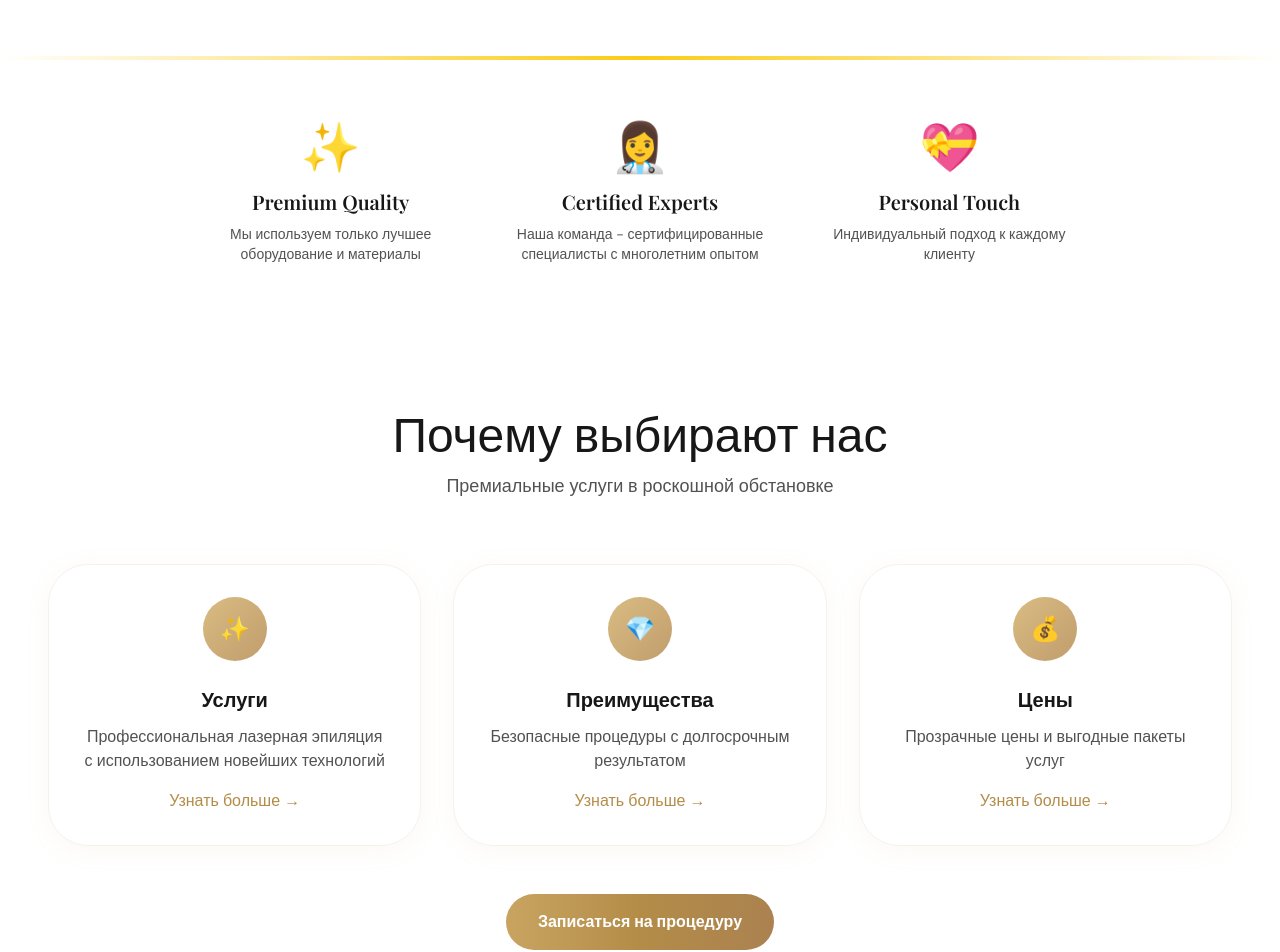
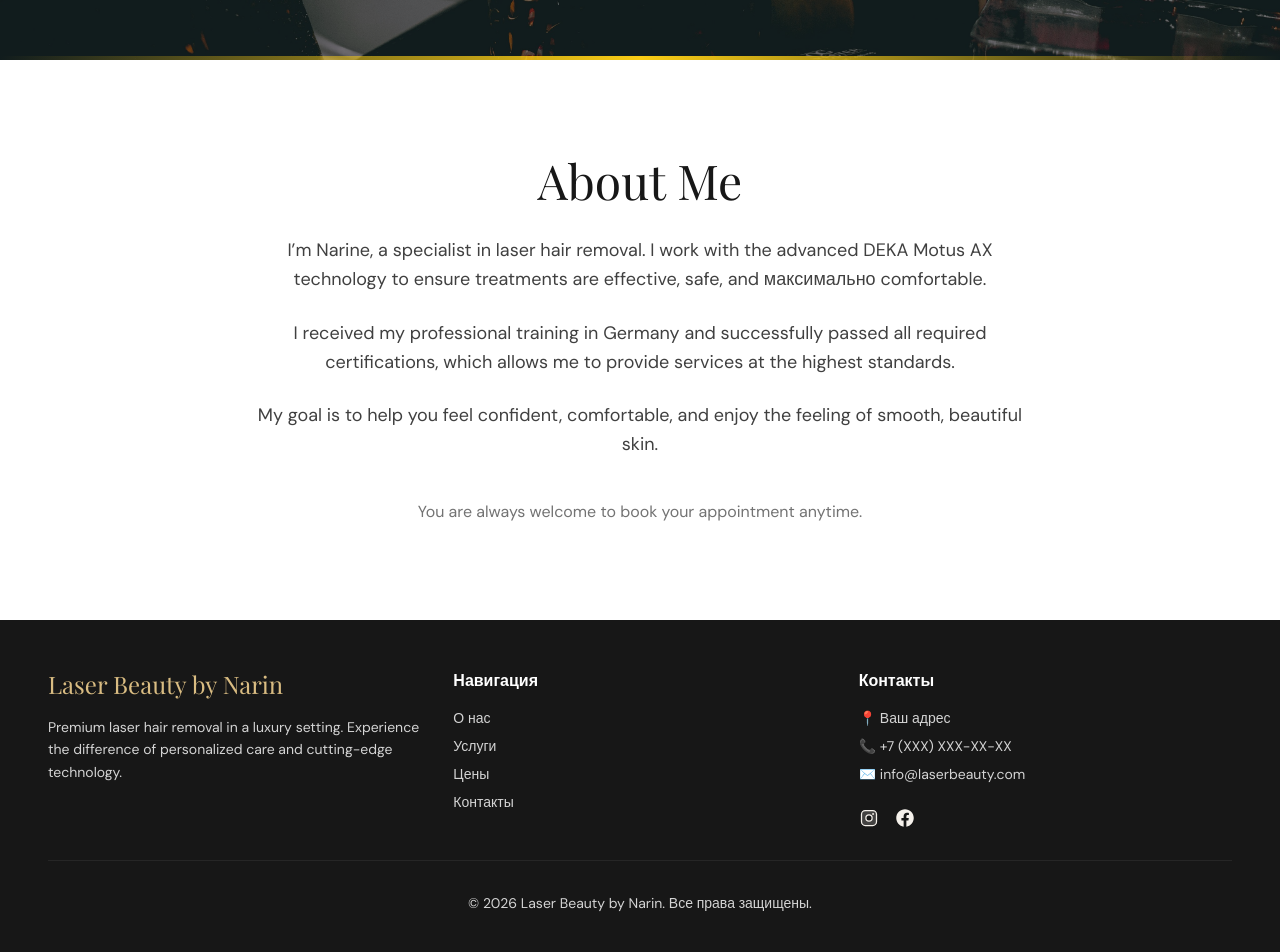
Before and after one commit to NastLen/laser-beauty-by-narin, a Next.js app: page / in a window 1280 px wide. Shown: the part 740-1692 px from the top of the page. Built offline with nearby package versions, Linux system fonts and the light colour scheme.

Commit message:
"about me" section + background image

```diff
--- a/app/page.tsx
+++ b/app/page.tsx
@@ -6,114 +6,34 @@ export default function Home() {
     <main className="min-h-screen bg-white">
       <Hero />
 
-      {/* Trust Indicators */}
-      <section className="py-16 bg-white">
-        <div className="container-custom">
-          <div className="grid md:grid-cols-3 gap-8 max-w-4xl mx-auto">
-            <div className="text-center">
-              <div className="text-4xl md:text-5xl mb-4">✨</div>
-              <h3 className="text-xl font-serif font-semibold text-neutral-900 mb-2">
-                Premium Quality
-              </h3>
-              <p className="text-neutral-600 text-sm">
-                Мы используем только лучшее оборудование и материалы
-              </p>
-            </div>
-            <div className="text-center">
-              <div className="text-4xl md:text-5xl mb-4">👩‍⚕️</div>
-              <h3 className="text-xl font-serif font-semibold text-neutral-900 mb-2">
-                Certified Experts
-              </h3>
-              <p className="text-neutral-600 text-sm">
-                Наша команда - сертифицированные специалисты с многолетним
-                опытом
-              </p>
-            </div>
-            <div className="text-center">
-              <div className="text-4xl md:text-5xl mb-4">💝</div>
-              <h3 className="text-xl font-serif font-semibold text-neutral-900 mb-2">
-                Personal Touch
-              </h3>
-              <p className="text-neutral-600 text-sm">
-                Индивидуальный подход к каждому клиенту
-              </p>
-            </div>
-          </div>
-        </div>
-      </section>
+      {/* About Me */}
+      <section className="py-24 bg-white">
+        <div className="container-custom max-w-4xl mx-auto text-center">
+          <h2 className="text-4xl md:text-5xl font-serif font-light text-neutral-900 mb-8">
+            About Me
+          </h2>
 
-      {/* Quick Preview Sections */}
-      <section className="py-20 bg-white">
-        <div className="container-custom">
-          <div className="text-center mb-16">
-            <h2 className="text-4xl md:text-5xl font-serif font-light text-neutral-900 mb-4">
-              Почему выбирают нас
-            </h2>
-            <p className="text-lg text-neutral-600 max-w-2xl mx-auto">
-              Премиальные услуги в роскошной обстановке
+          <div className="space-y-6 text-neutral-700 text-lg leading-relaxed font-light">
+            <p>
+              I’m Narine, a specialist in laser hair removal. I work with the
+              advanced DEKA Motus AX technology to ensure treatments are
+              effective, safe, and максимально comfortable.
             </p>
-          </div>
 
-          <div className="grid md:grid-cols-3 gap-8">
-            <Link href="/services" className="group">
-              <div className="card hover:scale-105 transition-transform duration-300 p-8 text-center">
-                <div className="w-16 h-16 mx-auto mb-6 rounded-full bg-gradient-to-br from-gold-400 to-bronze-400 flex items-center justify-center text-white text-2xl">
-                  ✨
-                </div>
-                <h3 className="text-xl font-serif font-semibold text-neutral-900 mb-3">
-                  Услуги
-                </h3>
-                <p className="text-neutral-600 mb-4">
-                  Профессиональная лазерная эпиляция с использованием новейших
-                  технологий
-                </p>
-                <span className="text-gold-600 font-medium group-hover:text-gold-700">
-                  Узнать больше →
-                </span>
-              </div>
-            </Link>
+            <p>
+              I received my professional training in Germany and successfully
+              passed all required certifications, which allows me to provide
+              services at the highest standards.
+            </p>
 
-            <Link href="/benefits" className="group">
-              <div className="card hover:scale-105 transition-transform duration-300 p-8 text-center">
-                <div className="w-16 h-16 mx-auto mb-6 rounded-full bg-gradient-to-br from-gold-400 to-bronze-400 flex items-center justify-center text-white text-2xl">
-                  💎
-                </div>
-                <h3 className="text-xl font-serif font-semibold text-neutral-900 mb-3">
-                  Преимущества
-                </h3>
-                <p className="text-neutral-600 mb-4">
-                  Безопасные процедуры с долгосрочным результатом
-                </p>
-                <span className="text-gold-600 font-medium group-hover:text-gold-700">
-                  Узнать больше →
-                </span>
-              </div>
-            </Link>
+            <p>
+              My goal is to help you feel confident, comfortable, and enjoy the
+              feeling of smooth, beautiful skin.
+            </p>
 
-            <Link href="/pricing" className="group">
-              <div className="card hover:scale-105 transition-transform duration-300 p-8 text-center">
-                <div className="w-16 h-16 mx-auto mb-6 rounded-full bg-gradient-to-br from-gold-400 to-bronze-400 flex items-center justify-center text-white text-2xl">
-                  💰
-                </div>
-                <h3 className="text-xl font-serif font-semibold text-neutral-900 mb-3">
-                  Цены
-                </h3>
-                <p className="text-neutral-600 mb-4">
-                  Прозрачные цены и выгодные пакеты услуг
-                </p>
-                <span className="text-gold-600 font-medium group-hover:text-gold-700">
-                  Узнать больше →
-                </span>
-              </div>
-            </Link>
-          </div>
-
-          <div className="text-center mt-12">
-            <Link href="/contact">
-              <button className="px-8 py-4 bg-gradient-to-r from-gold-500 via-gold-600 to-bronze-500 text-white text-base font-semibold rounded-full hover:shadow-glow-gold transition-all duration-300 hover:scale-105">
-                Записаться на процедуру
-              </button>
-            </Link>
+            <p className="text-neutral-500 text-base pt-4">
+              You are always welcome to book your appointment anytime.
+            </p>
           </div>
         </div>
       </section>
--- a/components/sections/Hero.tsx
+++ b/components/sections/Hero.tsx
@@ -1,10 +1,20 @@
 "use client";
 
 import Link from "next/link";
+import heroBg from "@/app/images/rosa-rafael-pxax5WuM7eY-unsplash.jpg";
 
 export default function Hero() {
   return (
-    <section className="relative min-h-screen flex items-center justify-center overflow-hidden bg-white">
+    <section className="relative min-h-screen flex items-center justify-center overflow-hidden bg-black">
+      {/* Background Image */}
+      <div className="absolute inset-0 z-0">
+        <img
+          src={heroBg.src}
+          alt="background"
+          className="w-full h-full object-cover"
+        />
+        <div className="absolute inset-0 bg-black/50"></div>
+      </div>
       <div className="container-custom relative z-10 text-center">
         <div className="max-w-5xl mx-auto space-y-10">
           {/* Main heading */}
@@ -80,7 +90,7 @@ export default function Hero() {
           </div>
 
           {/* Subtitle */}
-          <p className="text-lg sm:text-xl md:text-3xl text-neutral-600 max-w-3xl mx-auto leading-relaxed font-light px-4 sm:px-0">
+          <p className="text-lg sm:text-xl md:text-3xl text-white/80 max-w-3xl mx-auto leading-relaxed font-light px-4 sm:px-0">
             Experience cutting-edge laser technology in a luxurious, serene
             environment designed for your comfort
           </p>
```
Also changed, not shown: app/images/rosa-rafael-pxax5WuM7eY-unsplash.jpg (added).
